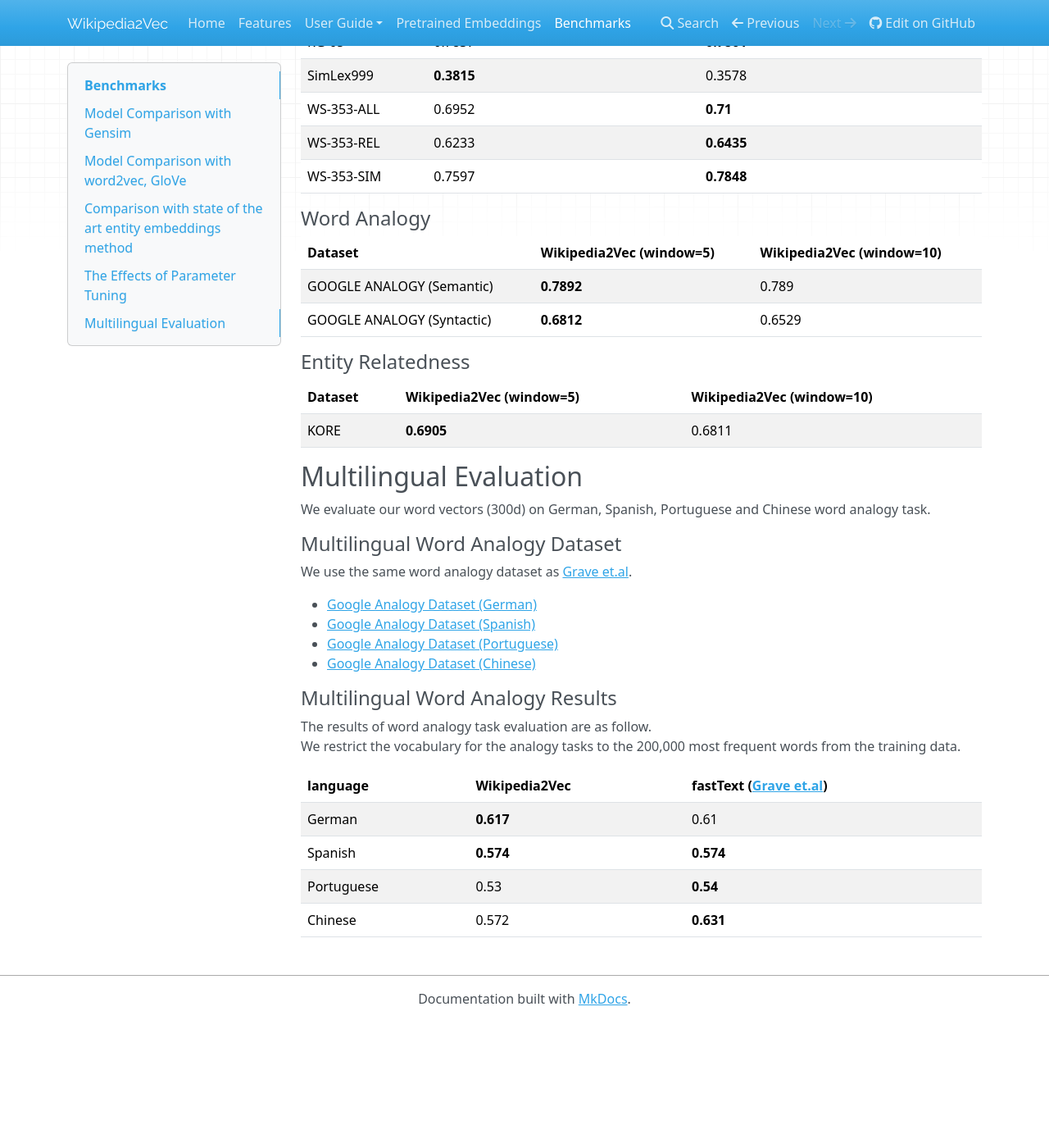
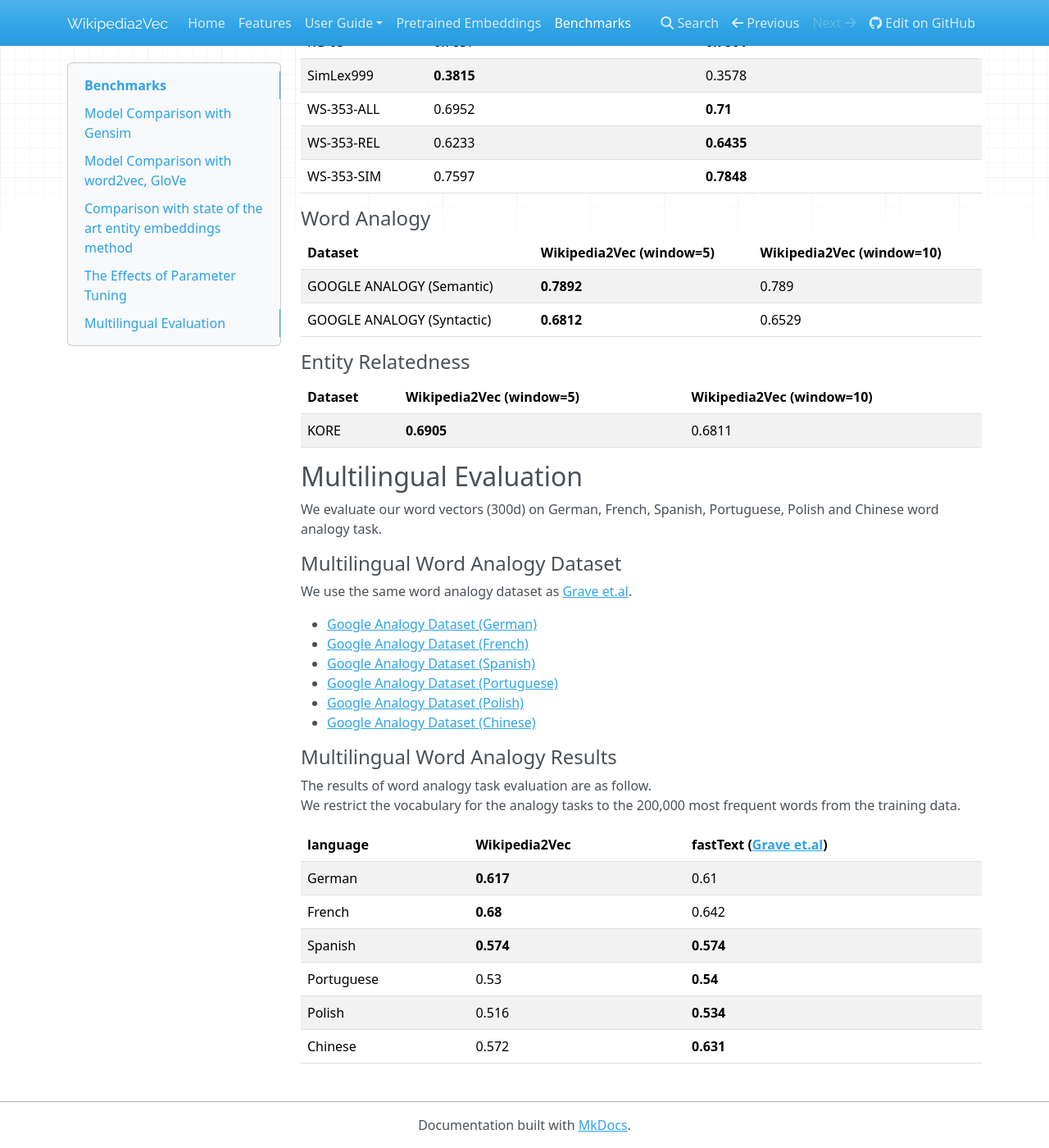
Before and after one commit to wikipedia2vec/wikipedia2vec, an MkDocs documentation site: the page built from docs/benchmarks.md, in a window 1280 px wide and 1400 px high, scrolled down 5068 px. Shown: the whole window at 82% size. Built offline with MkDocs 1.6.1, drawn with Linux system fonts in a browser that asks for light colours; nearby versions of some CDN libraries; old or Windows-style settings are respelled for this version of MkDocs; before the commit the page ends 6314 px from its top, so only the background shows below that.

Commit message:
add results on Polish and French word analogy datasets

```diff
--- a/docs/benchmarks.md
+++ b/docs/benchmarks.md
@@ -226,15 +226,17 @@
 | KORE | **0.6905** | 0.6811 |
 
 ## Multilingual Evaluation
-We evaluate our word vectors (300d) on German, Spanish, Portuguese and Chinese
+We evaluate our word vectors (300d) on German, French, Spanish, Portuguese, Polish and Chinese
 word analogy task.
 
 #### Multilingual Word Analogy Dataset
 We use the same word analogy dataset as [Grave et.al](https://arxiv.org/abs/1802.06893).
 
 - [Google Analogy Dataset (German)](https://github.com/wikipedia2vec/wikipedia2vec/blob/master/data/de/word/analogy/DE-GOOGLE.txt)
+- [Google Analogy Dataset (French)](https://github.com/wikipedia2vec/wikipedia2vec/blob/master/data/fr/word/analogy/FR-GOOGLE.txt)
 - [Google Analogy Dataset (Spanish)](https://github.com/wikipedia2vec/wikipedia2vec/blob/master/data/es/word/analogy/ES-GOOGLE.txt)
 - [Google Analogy Dataset (Portuguese)](https://github.com/wikipedia2vec/wikipedia2vec/blob/master/data/pt/word/analogy/PT-GOOGLE.txt)
+- [Google Analogy Dataset (Polish)](https://github.com/wikipedia2vec/wikipedia2vec/blob/master/data/pl/word/analogy/PL-GOOGLE.txt)
 - [Google Analogy Dataset (Chinese)](https://github.com/wikipedia2vec/wikipedia2vec/blob/master/data/zh/word/analogy/ZH-GOOGLE.txt)
 
 #### Multilingual Word Analogy Results
@@ -244,6 +246,8 @@
 | language | Wikipedia2Vec | fastText ([Grave et.al](https://arxiv.org/abs/1802.06893))|
 |-----------|------------|------------|
 | German| **0.617** | 0.61 |
+| French | **0.68** | 0.642 |
 | Spanish | **0.574** | **0.574** |
 | Portuguese | 0.53 | **0.54** |
+| Polish | 0.516 | **0.534** |
 | Chinese| 0.572 | **0.631** |
```
